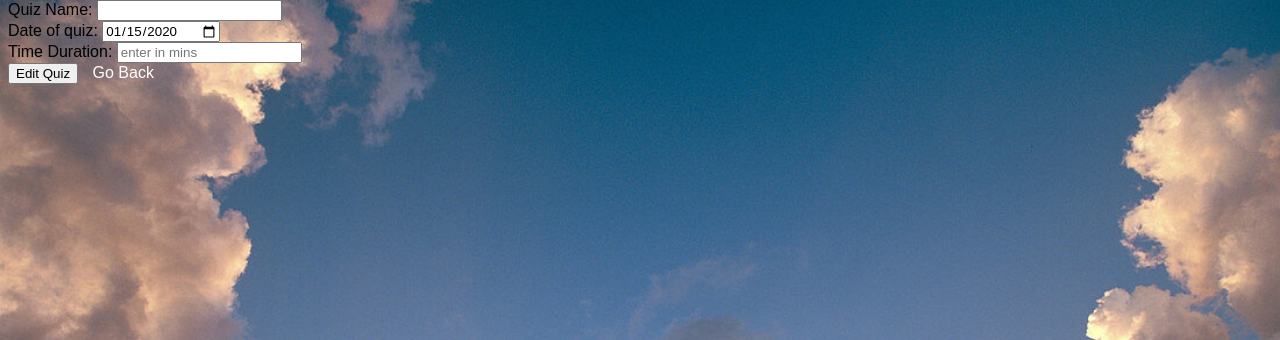
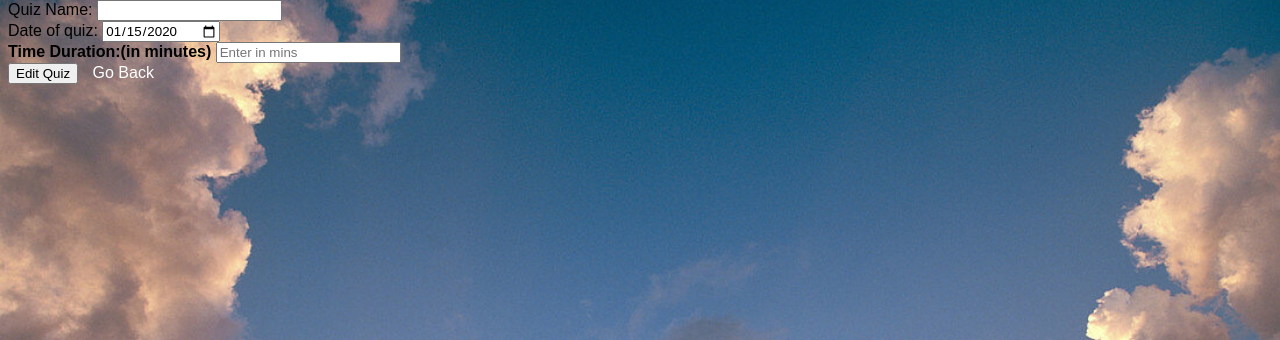
Before and after one commit to 22f3002631/Quiz-Master-V1, a Flask app: a page that uses templates/edit_quiz.html in a window 1280 px wide. Shown: the part 91-431 px from the top of the page. Run offline with Flask 3, Linux system fonts and the light colour scheme; a user stored in the database is signed in; tables that the repository leaves empty hold one stand-in row (values such as "Sample post").

Commit message:
Modified forms

```diff
--- a/templates/edit_quiz.html
+++ b/templates/edit_quiz.html
@@ -35,8 +35,8 @@
                     <label for="doq">Date of quiz:</label>
                     <input type="date" name="doq" id="doq" min="2025-03-15" value="{{quiz['date_of_quiz']}}" required>
                     <br>
-                    <label for="tdur">Time Duration:</label>
-                    <input type="number" name="tdur" id="tdur" min="5" value="{{quiz['time_duration']}}" required placeholder="enter in mins">
+                    <b><label for="tdur">Time Duration:(in minutes)</label></b>
+                    <input type="number" name="tdur" id="tdur" min="5" value="{{quiz['time_duration']}}" required placeholder="Enter in mins">
                     <br>
 
                     <input type="submit" value="Edit Quiz">
```
